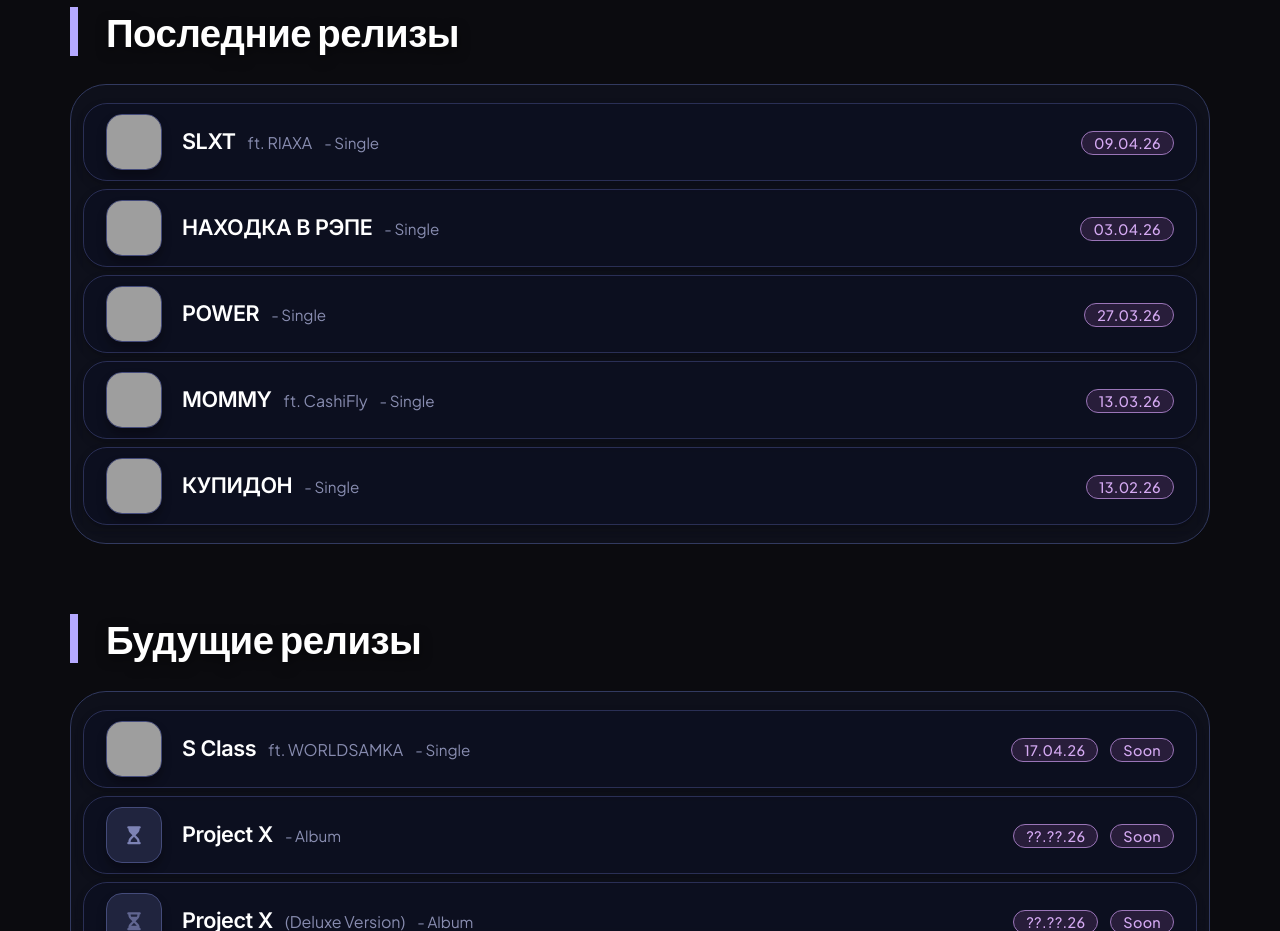
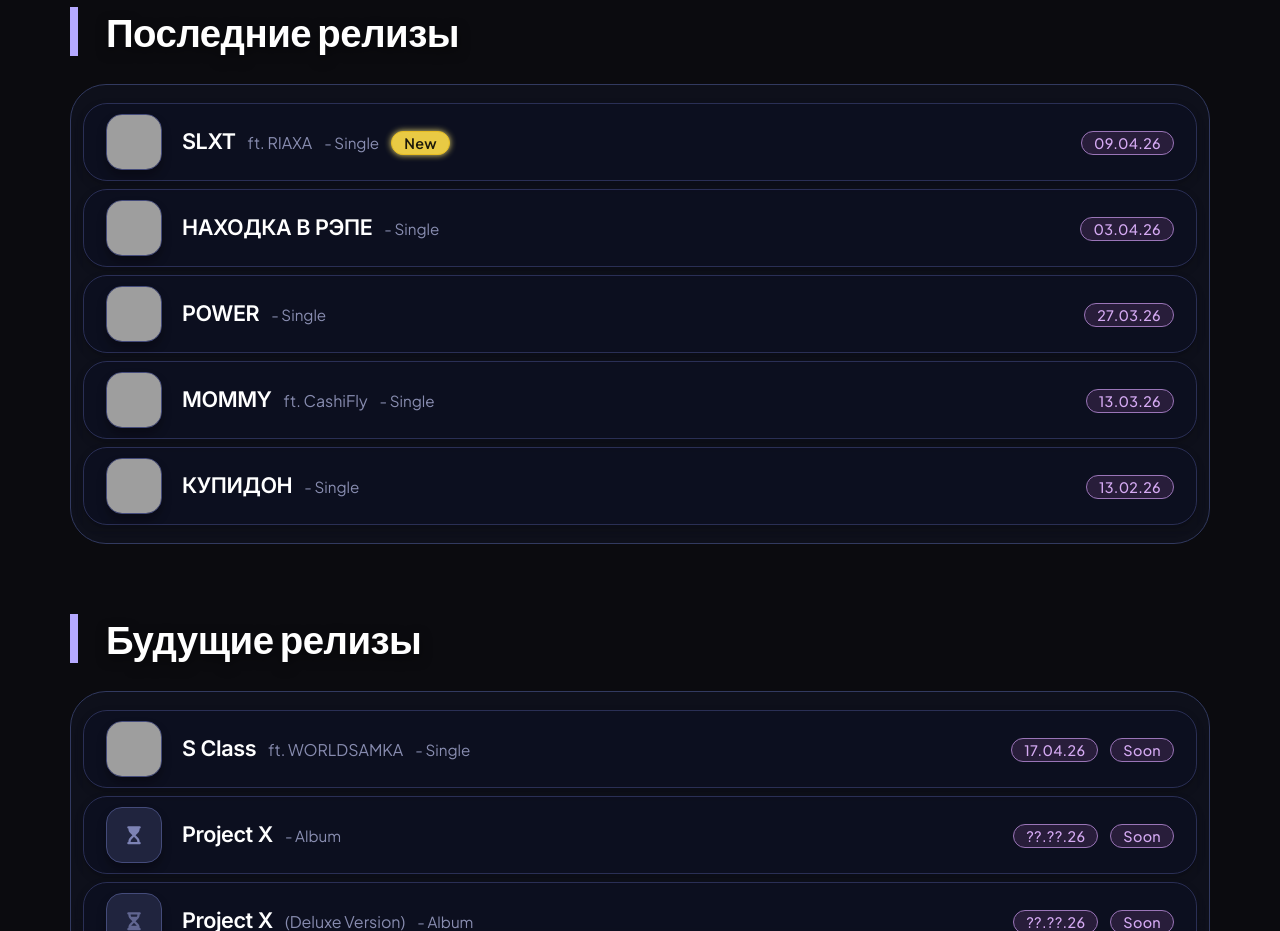
Before and after one commit to diviaxel/diviaxel, a plain HTML site: page index.html in a window 1280 px wide. Shown: the part 1620-2551 px from the top of the page. Drawn offline with Linux system fonts and the light colour scheme; grey boxes are pictures that could not be loaded.

Commit message:
Update index.html

```diff
--- a/index.html
+++ b/index.html
@@ -319,7 +319,7 @@
             color: #a9aed6;
             opacity: 0.8;
         }
-        /* дата релиза — овал как у Soon */
+        /* дата релиза — овал */
         .track-date {
             font-family: 'Plus Jakarta Sans', sans-serif;
             font-weight: 500;
@@ -331,7 +331,7 @@
             letter-spacing: 0.3px;
             border: 0.5px solid #a27bc0;
             opacity: 0.95;
-            margin-left: auto;  /* прижимаем к правому краю */
+            margin-left: auto;
             white-space: nowrap;
         }
         /* Soon — такой же овал */
@@ -347,6 +347,21 @@
             border: 0.5px solid #a27bc0;
             opacity: 0.95;
             white-space: nowrap;
+        }
+        /* New — жёлтый овал */
+        .track-new {
+            font-family: 'Plus Jakarta Sans', sans-serif;
+            font-weight: 600;
+            font-size: 0.9rem;
+            color: #1e1a0b;
+            background: #f5d547;
+            padding: 2px 12px;
+            border-radius: 30px;
+            letter-spacing: 0.3px;
+            border: 0.5px solid #f3c623;
+            opacity: 0.95;
+            white-space: nowrap;
+            box-shadow: 0 0 6px #f5e374;
         }
         .no-artwork {
             background: #20243e;
@@ -505,7 +520,7 @@
             .track-title { font-size: 1.1rem; }
             .news-text { font-size: 1.3rem; }
             .news-button { font-size: 1.1rem; padding: 14px 28px; }
-            .track-date, .track-soon { font-size: 0.8rem; padding: 2px 8px; }
+            .track-date, .track-soon, .track-new { font-size: 0.8rem; padding: 2px 8px; }
         }
         @media screen and (max-width: 480px) {
             .track-row { padding: 10px 12px; gap: 12px; }
@@ -569,16 +584,18 @@
         </div>
     </section>
 
-    <!-- ПОСЛЕДНИЕ РЕЛИЗЫ (с датами) -->
+    <!-- ПОСЛЕДНИЕ РЕЛИЗЫ (с датами, + New у SLXT) -->
     <section id="latest">
         <h2 class="section-title">Последние релизы</h2>
         <div class="tracklist">
+            <!-- SLXT + New -->
             <a href="https://band.link/slxt" target="_blank" class="track-row">
                 <div class="track-cover"><img src="https://i.postimg.cc/14LdLFVm/slxt.jpg" alt="slxt"></div>
                 <div class="track-info">
                     <span class="track-title">SLXT</span>
                     <span class="track-feat">ft. RIAXA</span>
                     <span class="track-sub-light"> - Single</span>
+                    <span class="track-new">New</span>
                     <span class="track-date">09.04.26</span>
                 </div>
             </a>
@@ -618,11 +635,10 @@
         </div>
     </section>
 
-    <!-- БУДУЩИЕ РЕЛИЗЫ (даты + Soon, у Deluxe добавлен Album) -->
+    <!-- БУДУЩИЕ РЕЛИЗЫ -->
     <section id="upcoming">
         <h2 class="section-title">Будущие релизы</h2>
         <div class="tracklist">
-            <!-- 1. S Class ft. WORLDSAMKA -->
             <a href="https://aetherlab.band.link/di_sclass_ws" target="_blank" class="track-row">
                 <div class="track-cover"><img src="https://i.postimg.cc/kD9s8ySt/IMG-6963-(2).png" alt="S Class"></div>
                 <div class="track-info">
@@ -633,7 +649,6 @@
                     <span class="track-soon">Soon</span>
                 </div>
             </a>
-            <!-- 2. Project X (Album) -->
             <a href="https://lnkfi.re/ProjectX" target="_blank" class="track-row">
                 <div class="track-cover no-artwork"><i class="fas fa-hourglass-start"></i></div>
                 <div class="track-info">
@@ -643,7 +658,6 @@
                     <span class="track-soon">Soon</span>
                 </div>
             </a>
-            <!-- 3. Project X (Deluxe Version) — добавлен "- Album" -->
             <a href="https://lnkfi.re/ProjectX-DeluxeVersion" target="_blank" class="track-row">
                 <div class="track-cover no-artwork"><i class="fas fa-hourglass-half" style="opacity:0.7;"></i></div>
                 <div class="track-info">
```
